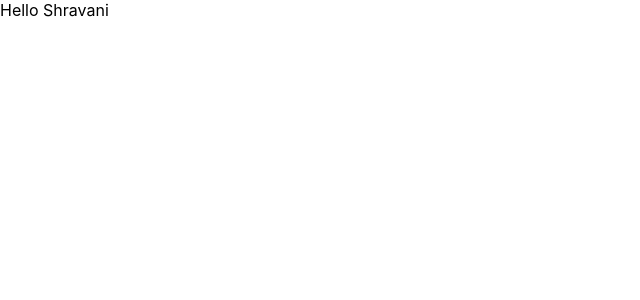
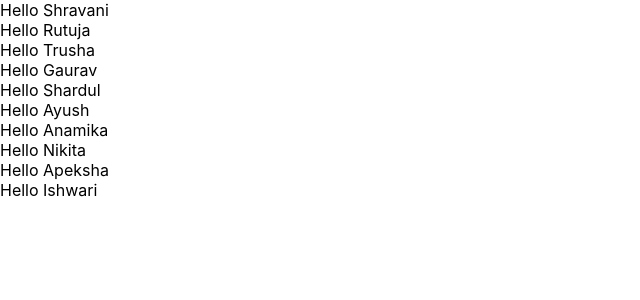
Before and after one commit to ShravaniGunjal/third-project, a React (Create React App) app: page / in a window 1280 px wide. Shown: the top 300 px of the page, without its empty margins (0-640 px from the left). Built offline with nearby package versions, Linux system fonts and the light colour scheme.

Commit message:
displaying array using props

```diff
--- a/src/App.js
+++ b/src/App.js
@@ -4,11 +4,13 @@ import Greetings from './Greetings';
 import { useState } from 'react';
 
 function App() {
-
+  const student = [
+ 'Shravani', 'Rutuja', 'Trusha', 'Gaurav', 'Shardul', 'Ayush', 'Anamika', 'Nikita', 'Apeksha', 'Ishwari'
+ ]
   return (
-   <div>
-    <Greetings name='Shravani'/>
-   </div>
+    <div>
+     <Greetings name={student}/>
+    </div>
   );
 }
 
--- a/src/Greetings.js
+++ b/src/Greetings.js
@@ -2,7 +2,9 @@ function Greetings(props){
 
 
 return(
-    <div>Hello {props.name}</div>
+    props.name.map((singleElement)=>{
+        return <div>Hello {singleElement}</div>
+    })
 )
 }
 export default Greetings;
```
